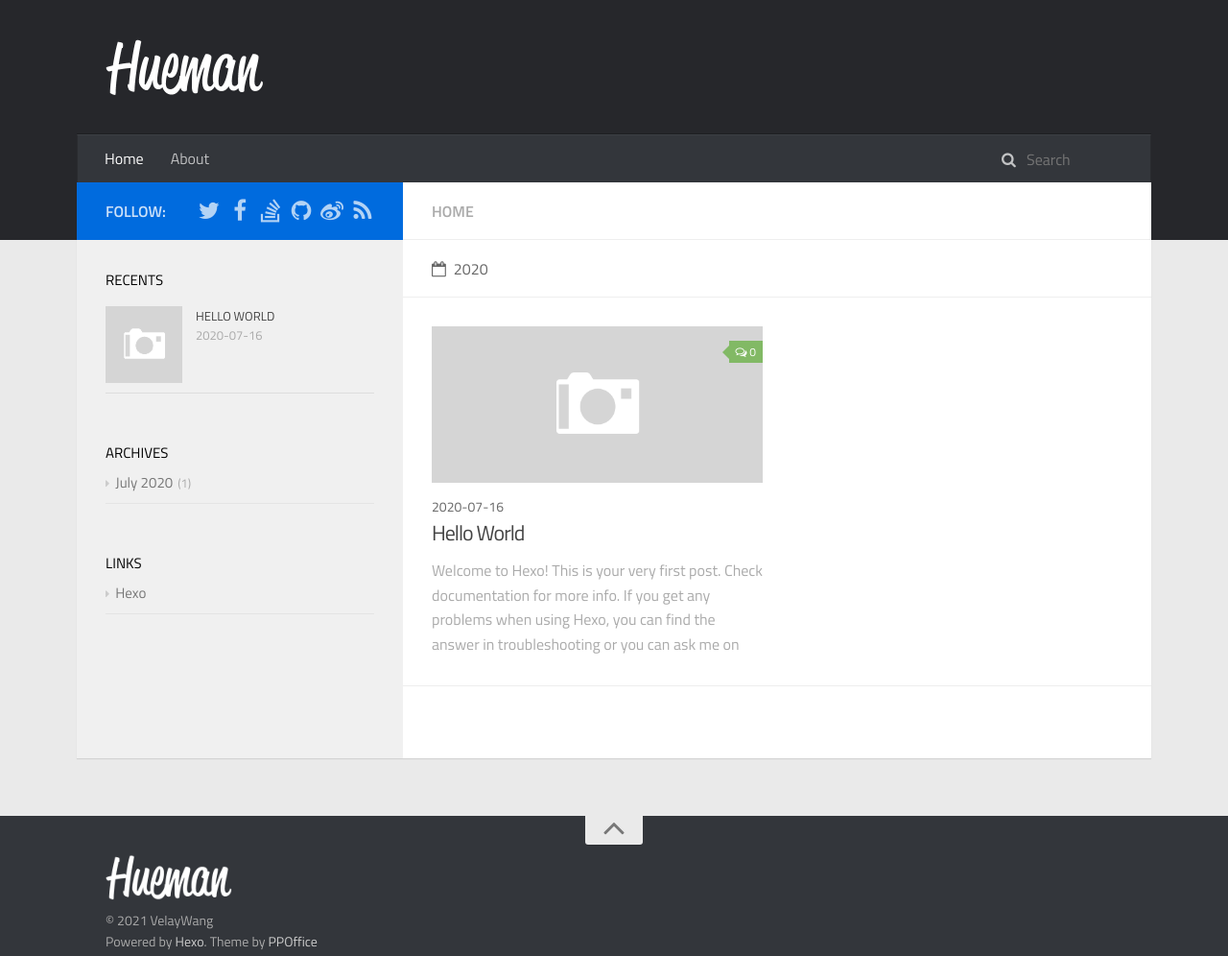
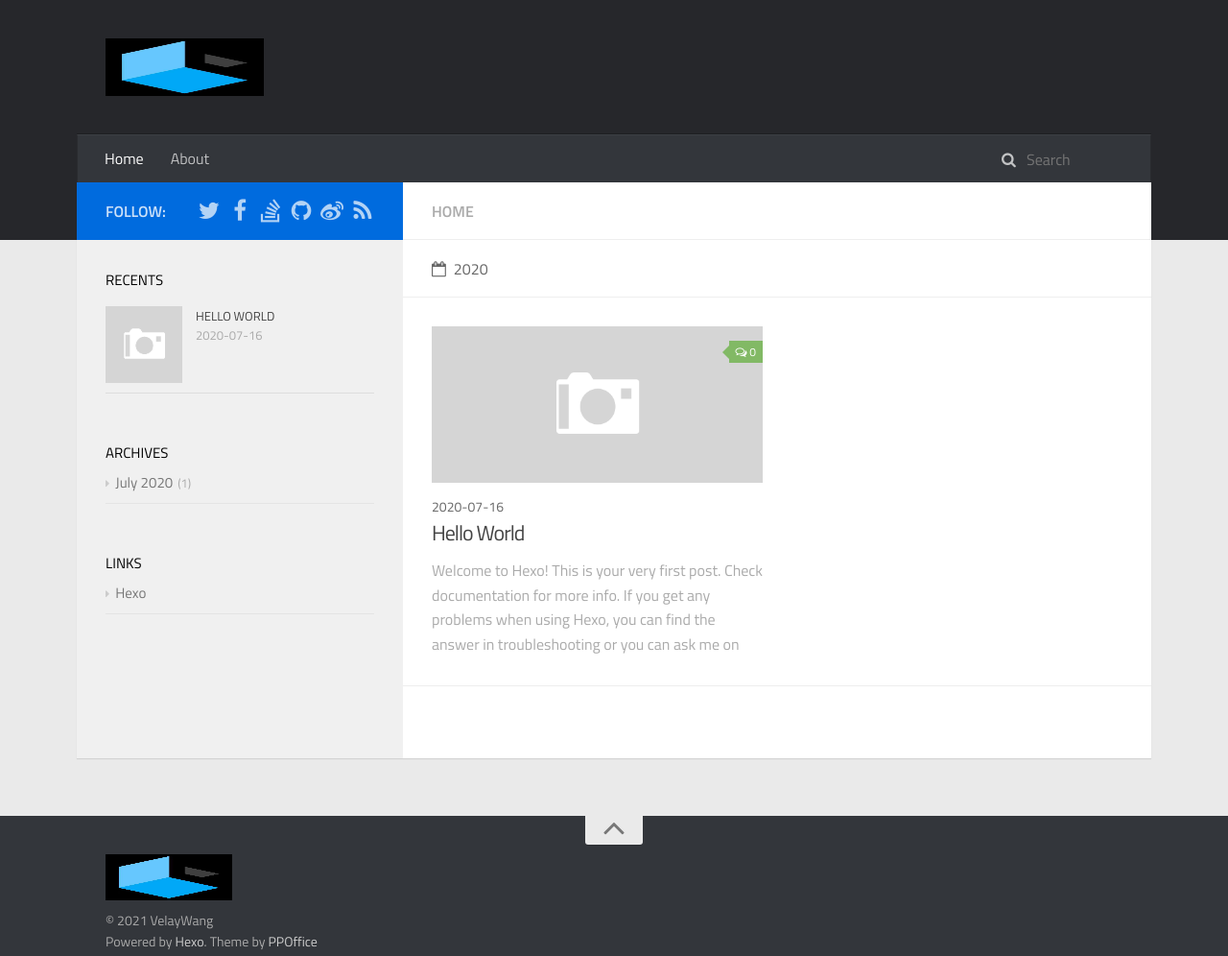
Before and after one commit to VelayWang/VelayWang.github.io, a plain HTML site: page index.html in a window 1280 px wide. Shown: the whole page at 96% size. Drawn offline with Linux system fonts and the light colour scheme; no server answers.

Commit message:
Site updated: 2021-01-26 16:13:14

```diff
--- a/css/style.css
+++ b/css/style.css
@@ -276,7 +276,7 @@ code {
   padding: 10px 0;
   width: 165px;
   height: 60px;
-  background-image: url("images/logo-header.png");
+  background-image: url("images/logo.jpg");
   background-position: 0px 10px;
   background-repeat: no-repeat;
   -webkit-background-size: 165px 60px;
```
Also changed, not shown: 2020/07/16/hello-world/index.html (+1 -1 lines), css/images/logo.jpg (added).
